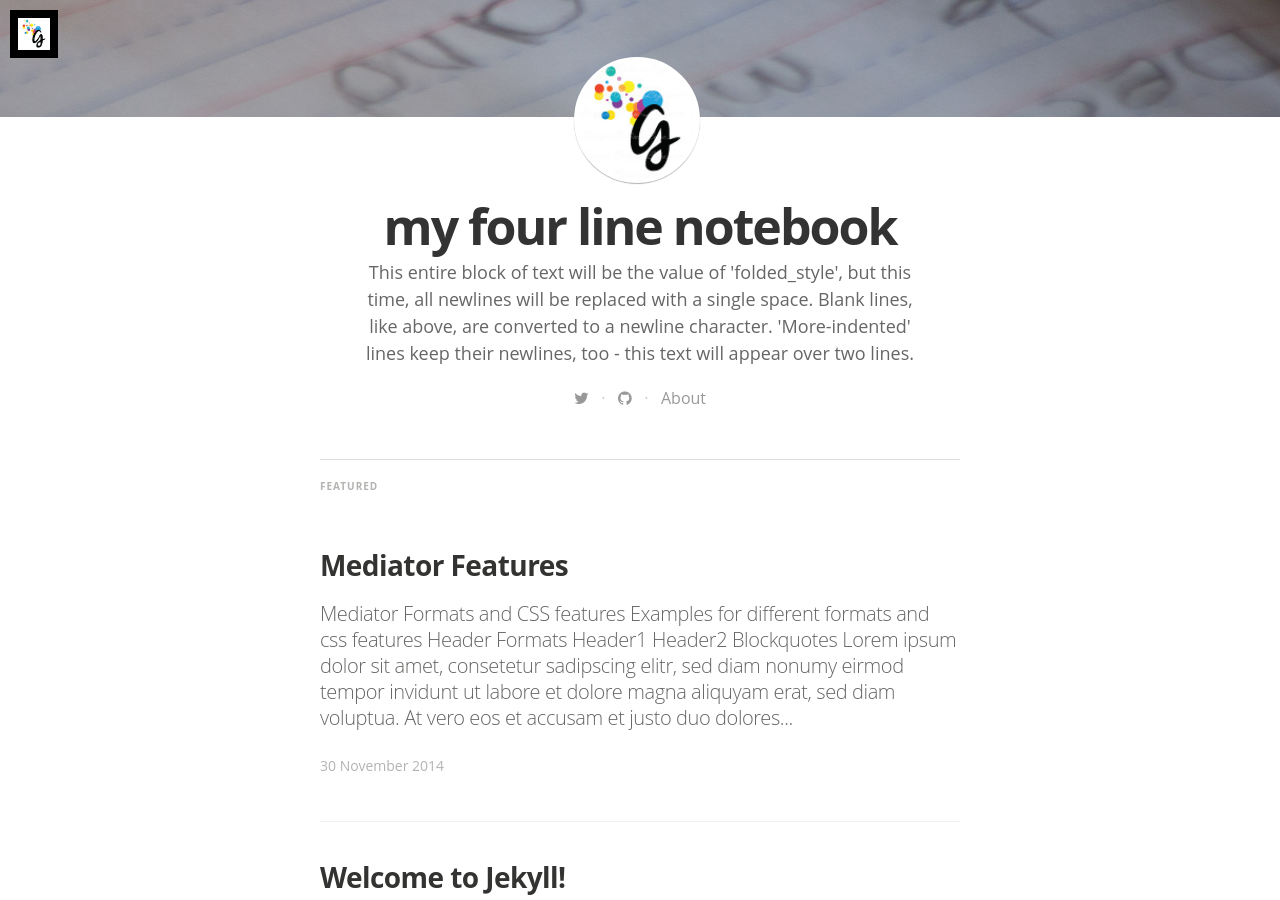
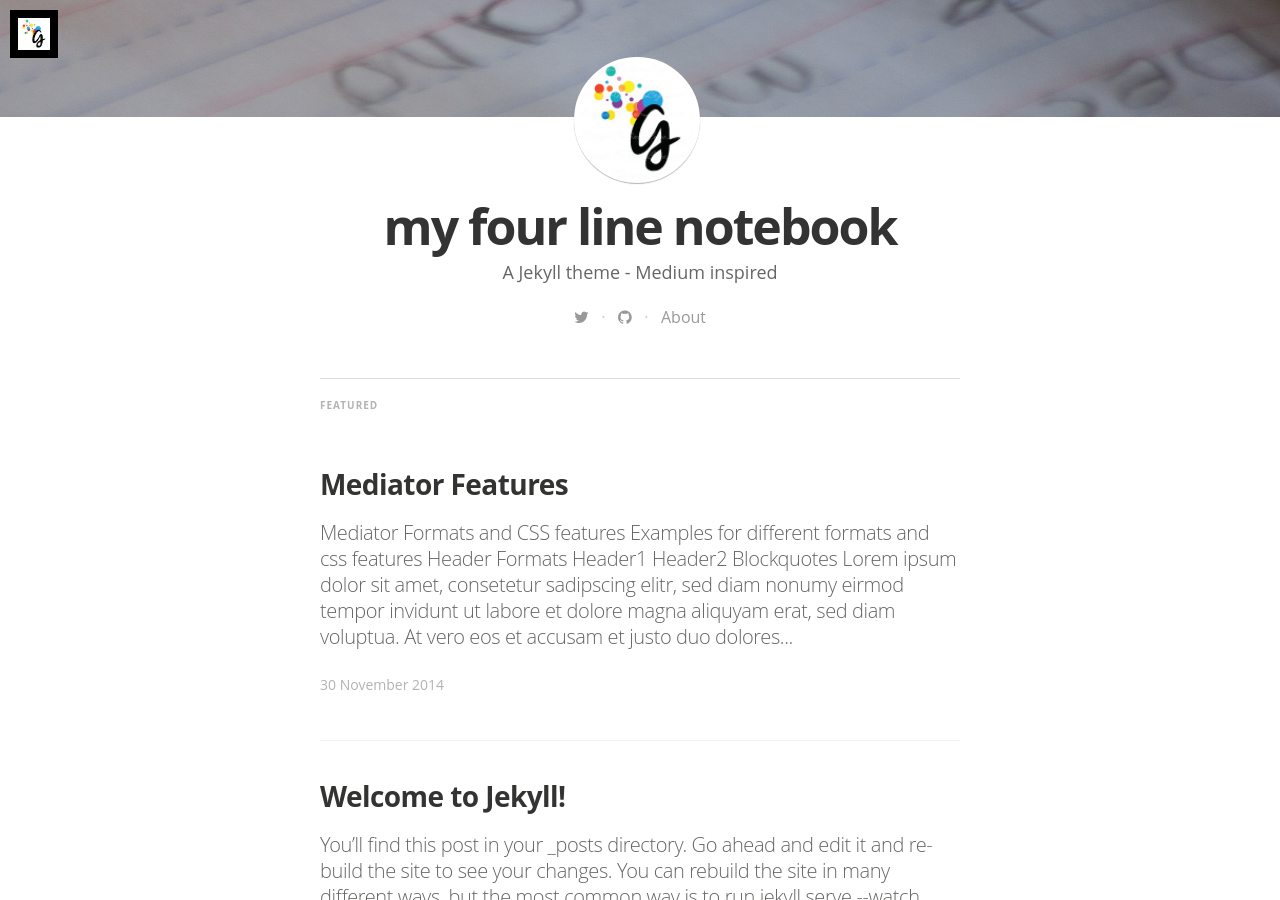
Before and after one commit to ganeshramr/ganeshramr.github.io, a Jekyll site: the page built from index.html, in a window 1280 px wide and 900 px high, scrolled down 333 px. Built offline with Jekyll 4.4.1, drawn with Linux system fonts in a browser that asks for light colours; nearby versions of some CDN libraries; some web fonts are replaced; Markdown is read by kramdown in place of the engine named in the settings; the list of posts is cut into pages by our own code.

Commit message:
Update _config.yml

```diff
--- a/_config.yml
+++ b/_config.yml
@@ -4,14 +4,8 @@ highlighter: pygments
 
 # Site settings
 title: "my four line notebook"
-description: >
-    This entire block of text will be the value of 'folded_style', but this
-    time, all newlines will be replaced with a single space.
-
-    Blank lines, like above, are converted to a newline character.
-
-        'More-indented' lines keep their newlines, too -
-        this text will appear over two lines.
+description:  # this means to ignore newlines until "email:"
+   A Jekyll theme - Medium inspired
 
 email: mailganesh@icloud.com
 #blog logo
```
